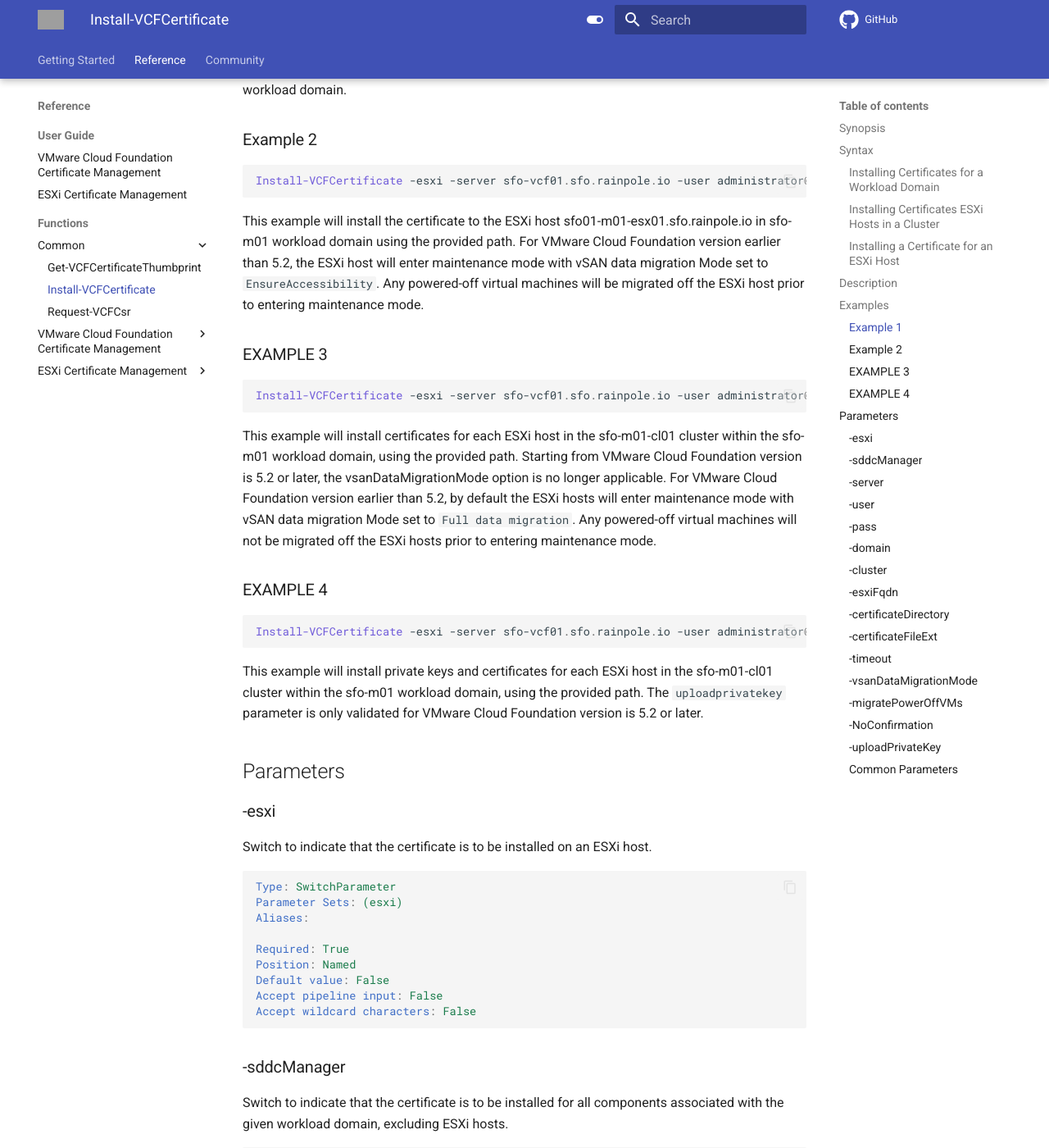
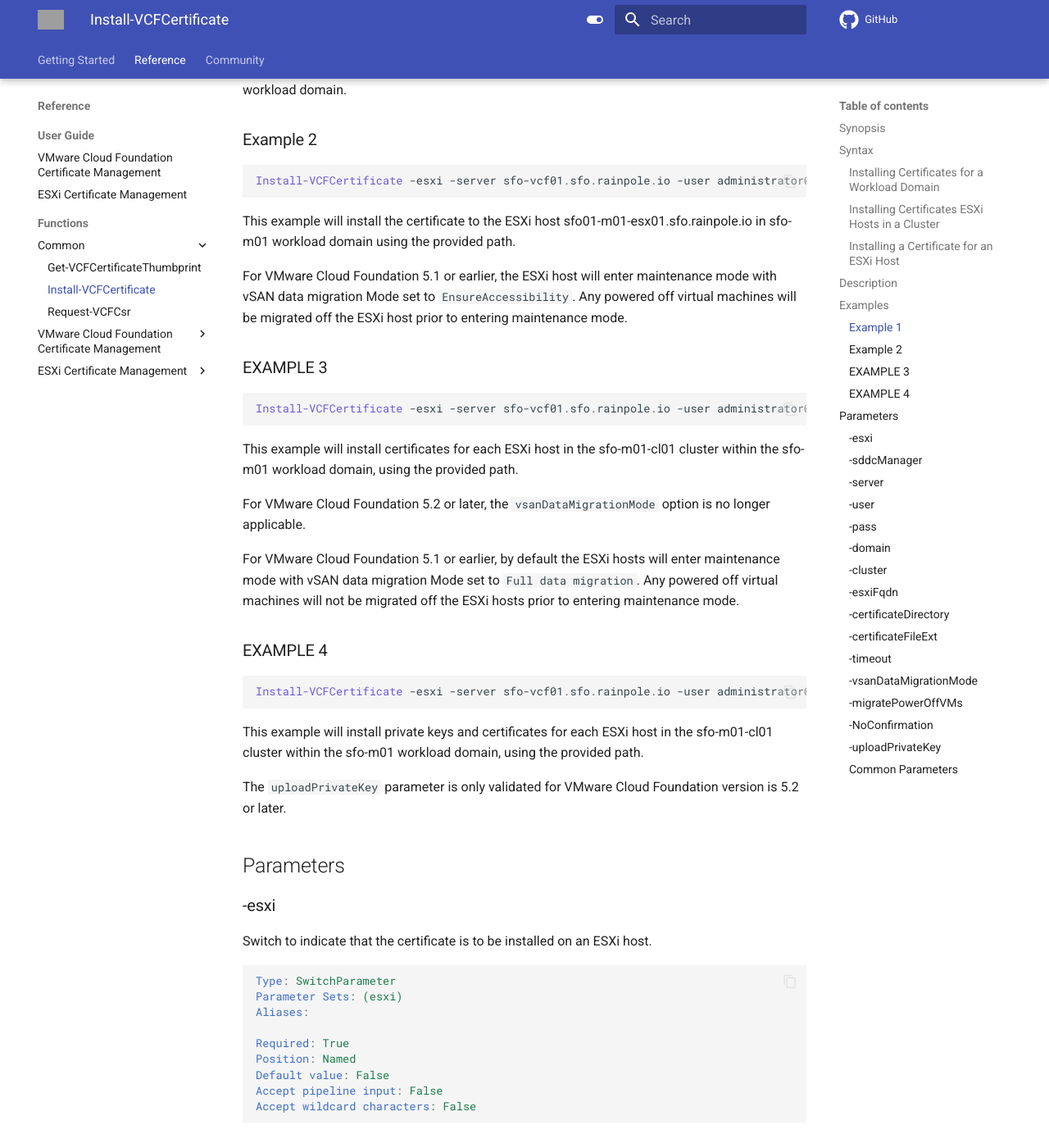
Before and after one commit to vmware/powershell-module-for-vmware-cloud-foundation-certificate-management, an MkDocs documentation site: the page built from docs/documentation/functions/Install-VCFCertificate.md, in a window 1280 px wide and 1400 px high, scrolled down 1301 px. Shown: the whole window at 82% size. Built offline with MkDocs 1.6.1 and Material for MkDocs 9.7.7, drawn with Linux system fonts in a browser that asks for light colours; comment, search, counter and statistics services are not loaded; the version menu is left out; some of the changed text lies outside the part shown; grey boxes are pictures that could not be loaded.

````diff
--- a/docs/documentation/functions/Install-VCFCertificate.md
+++ b/docs/documentation/functions/Install-VCFCertificate.md
@@ -52,9 +52,9 @@ This example will connect to SDDC Manager to install the signed certificates for
 Install-VCFCertificate -esxi -server sfo-vcf01.sfo.rainpole.io -user administrator@vsphere.local -pass VMw@re1! -domain sfo-m01 -esxiFqdn sfo01-m01-esx01.sfo.rainpole.io -migratePowerOffVMs -vsanDataMigrationMode EnsureAccessibility -certificateDirectory F:\certificates -certificateFileExt ".cer"
 ```
 
-This example will install the certificate to the ESXi host sfo01-m01-esx01.sfo.rainpole.io in sfo-m01 workload domain using the provided path. For VMware Cloud Foundation
-version earlier than 5.2, the ESXi host will enter maintenance mode with vSAN data migration Mode set to `EnsureAccessibility`.  Any powered-off virtual machines will be
-migrated off the ESXi host prior to entering maintenance mode.
+This example will install the certificate to the ESXi host sfo01-m01-esx01.sfo.rainpole.io in sfo-m01 workload domain using the provided path.
+
+For VMware Cloud Foundation 5.1 or earlier, the ESXi host will enter maintenance mode with vSAN data migration Mode set to `EnsureAccessibility`. Any powered off virtual machines will be migrated off the ESXi host prior to entering maintenance mode.
 
 ### EXAMPLE 3
 
@@ -62,10 +62,11 @@ migrated off the ESXi host prior to entering maintenance mode.
 Install-VCFCertificate -esxi -server sfo-vcf01.sfo.rainpole.io -user administrator@vsphere.local -pass VMw@re1! -domain sfo-m01 -cluster sfo-m01-cl01 -certificateDirectory F:\certificates -certificateFileExt ".cer"
 ```
 
-This example will install certificates for each ESXi host in the sfo-m01-cl01 cluster within the sfo-m01 workload domain, using the provided path.  Starting from VMware Cloud
-Foundation version is 5.2 or later, the vsanDataMigrationMode option is no longer applicable. For VMware Cloud Foundation version earlier than 5.2, by default the ESXi hosts will
-enter maintenance mode with vSAN data migration Mode set to `Full data migration`.  Any powered-off virtual machines will not be migrated off the ESXi hosts prior to
-entering maintenance mode.
+This example will install certificates for each ESXi host in the sfo-m01-cl01 cluster within the sfo-m01 workload domain, using the provided path.
+
+For VMware Cloud Foundation 5.2 or later, the `vsanDataMigrationMode` option is no longer applicable.
+
+For VMware Cloud Foundation 5.1 or earlier, by default the ESXi hosts will enter maintenance mode with vSAN data migration Mode set to `Full data migration`. Any powered off virtual machines will not be migrated off the ESXi hosts prior to entering maintenance mode.
 
 ### EXAMPLE 4
 
@@ -74,7 +75,8 @@ Install-VCFCertificate -esxi -server sfo-vcf01.sfo.rainpole.io -user administrat
 ```
 
 This example will install private keys and certificates for each ESXi host in the sfo-m01-cl01 cluster within the sfo-m01 workload domain, using the provided path.
-The `uploadprivatekey` parameter is only validated for VMware Cloud Foundation version is 5.2 or later.
+
+The `uploadPrivateKey` parameter is only validated for VMware Cloud Foundation version is 5.2 or later.
 
 ## Parameters
 
@@ -255,9 +257,10 @@ Default value: 18000
 Accept pipeline input: False
 Accept wildcard characters: False
 ```
+
 ### -vsanDataMigrationMode
 
-The vSan Data Migration mode validate value ("Full", "EnsureAccessibility").
+The vSAN Data Migration mode validate value ("Full", "EnsureAccessibility").
 
 ```yaml
 Type: String
@@ -305,7 +308,7 @@ Accept wildcard characters: False
 
 ### -uploadPrivateKey
 
-Option to upload an external private key when performing the ESXi host certificate replacement.  Supported on Vmware Cloud Foundation 5.2 or later
+Option to upload an external private key when performing the ESXi host certificate replacement. Supported on VMware Cloud Foundation 5.2 or later
 
 ```yaml
 Type: Switch
````
Also changed, not shown: CHANGELOG.md (+1 -1 lines), 2 other files.
